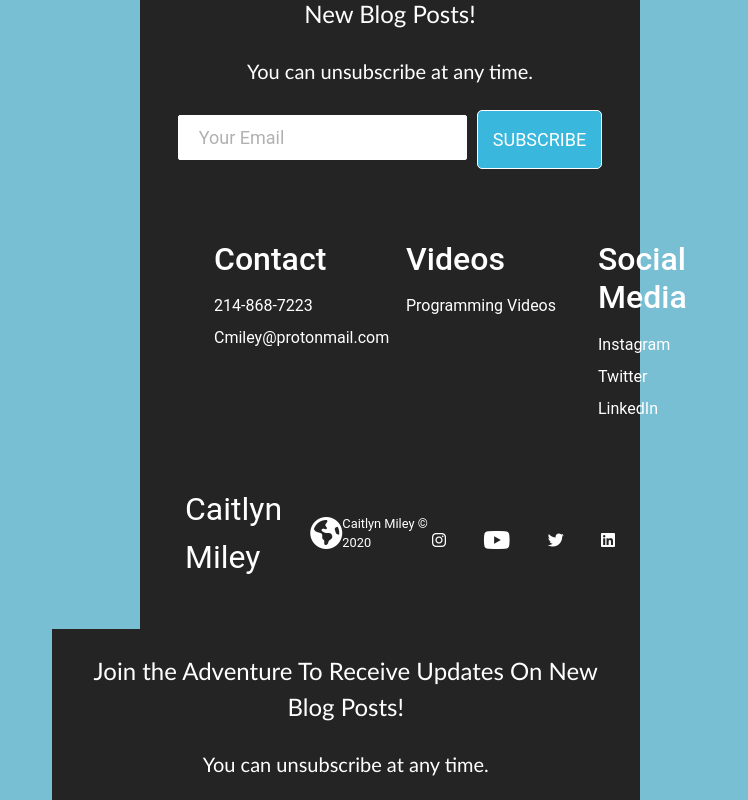
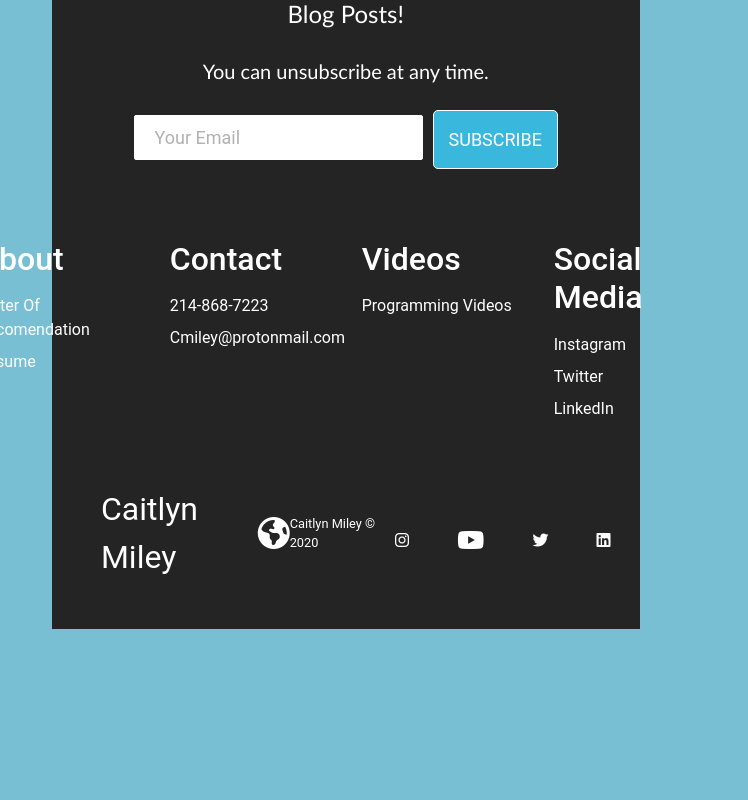
Before and after one commit to smilleeymilleey/website, a React (Create React App) app in the folder website-1/: page /blog in a window 1280 px wide. Shown: the part 900-1700 px from the top of the page, without its empty margins (0-748 px from the left). After the commit the page ends 1529 px from the top, so only its background shows below. Built offline with nearby package versions, Linux system fonts and the light colour scheme.

Commit message:
removed extra footer in blog

```diff
--- a/website-1/src/components/Cards.js
+++ b/website-1/src/components/Cards.js
@@ -160,7 +160,7 @@ function Cards() {
 
 
 </div>
-<Footer />
+
 </div>
 
 
--- a/website-1/src/components/PCard.css
+++ b/website-1/src/components/PCard.css
@@ -18,7 +18,7 @@ body {
 }
 
 a {
-  color: #39b7dd;
+  color: white;
 }
 
 
```
Also changed, not shown: 1 other file (tests, documents, lock files or other folders).
